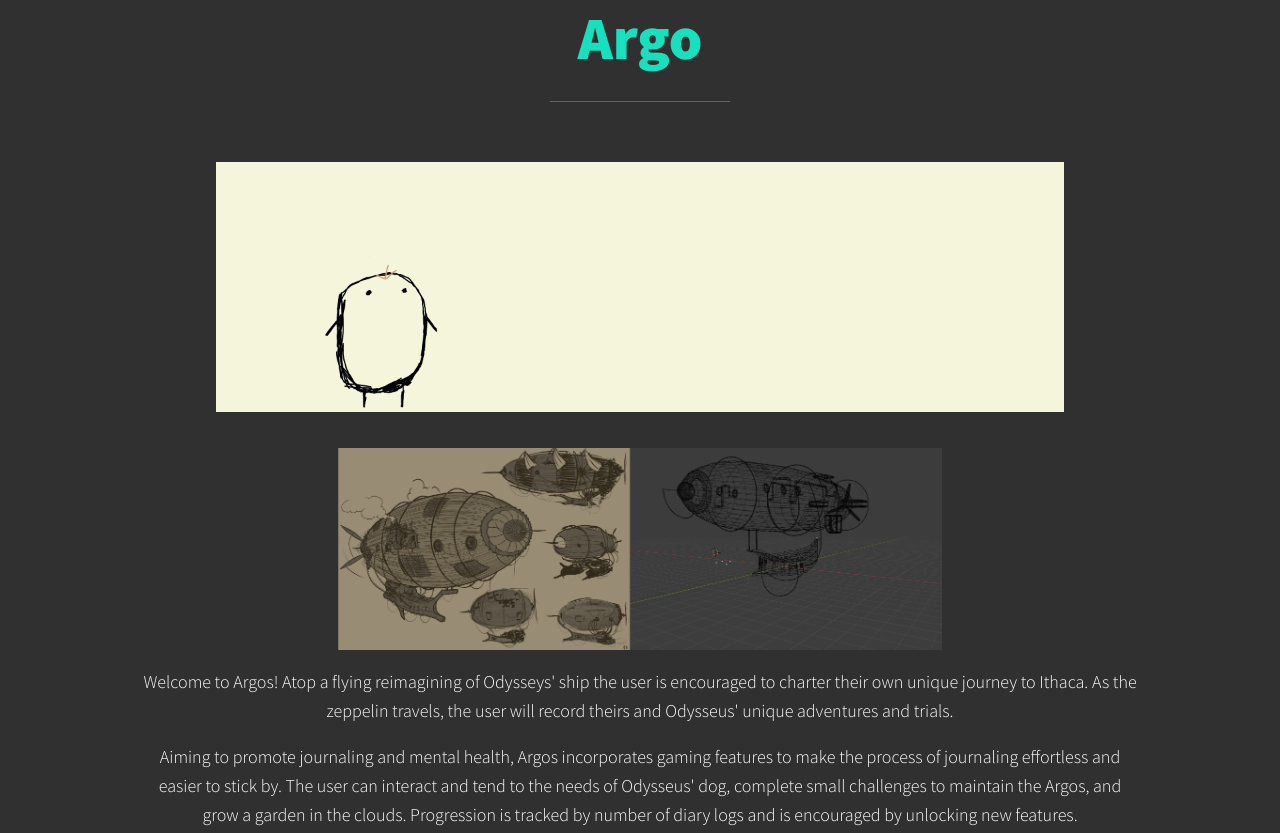
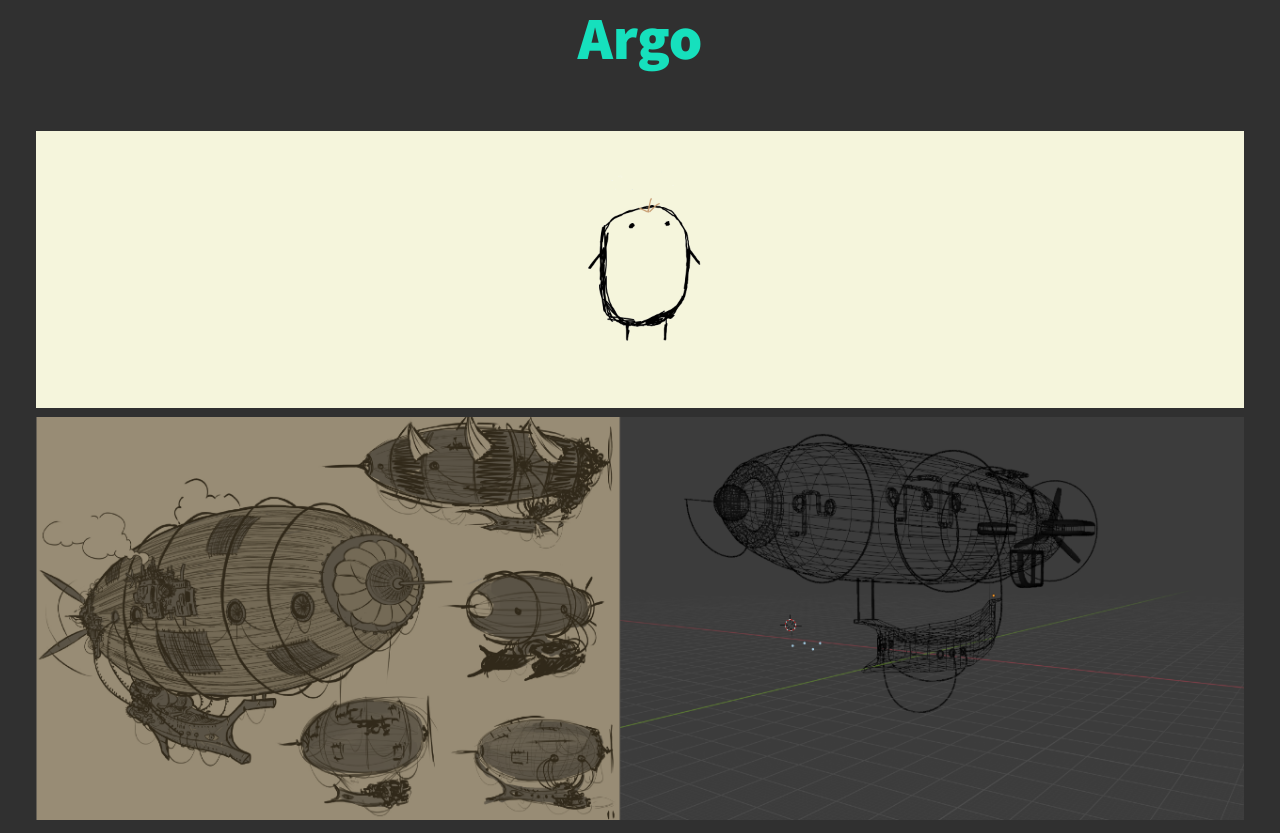
Before and after one commit to curiousgiorgos/website, a plain HTML site: page index.html in a window 1280 px wide. Shown: the part 6960-7793 px from the top of the page. Drawn offline with nearby package versions, Linux system fonts and the light colour scheme; a script that the page names is missing; a web font is replaced by a local one.

Commit message:
Argo resizing update

```diff
--- a/css/style.css
+++ b/css/style.css
@@ -581,70 +581,43 @@ button {
 
 .argo__section{
     background-color: var(--clr-dark);
-    /* Add image */
-    /*background-image */
     color: var(--clr-light);
     text-align: center;
+    height:auto;
+    margin:auto;
 }
 
 .argo__title {
     color: var(--clr-accent);
     position: relative;
     text-align: center;
-    margin-bottom: 0.5em;
-}
-
-.argo__title::after{
-    content: '';
-    display: block;
-    width: 3em;
-    height: 1px;
-    margin: 0.5em auto 1em;
-    background: var(--clr-light);
-    opacity: 0.25;
-}
-.argo {
-    margin-bottom: 4em;
+    margin-bottom: 1em;
 }
 
 .argo_background {
     background-color:beige;
-    height: 250px;
-    padding: 2em;
-    margin-left:10em;
-    margin-right:10em;
-    margin-bottom: 2em;
-
+    width: auto;
+    height: auto;
 }
 
-.argo_college,
-.argo_env {
-    display: block;
-    margin-left: auto;
-    margin-right: auto;
-    width: 50%;
+.argo_character {
+    display:inline-block;
+    max-width: 250px;
+    max-height: 250px;
     margin-bottom: 1em;
 }
 
+.argo_collage,
+.argo_env {
+    margin: 0.5em auto;;
+    width: auto;
+    height: auto;
+}
 
-.argo__item {
-    /*max-width:700px;*/
-    text-align: left;
-    margin-bottom:1em;
-}
 .argo_text{
     max-width:1000px;
-    margin: 0 auto;
+    margin: 1em auto;
     text-align: center;
-
-}
-.argo_text.middle{
-    margin-top:1em;
-}
-.argo_character {
-    display:inline-block;
-    width: 250px;
-    height: 250px;
 }
 
 /* Internships */
--- a/index.html
+++ b/index.html
@@ -210,9 +210,7 @@
                         <img src="img/argo/argo.gif" class="argo_character">
                     </div>
                 </div>
-
-                <div class="argo__item">
-                    <img src="img/argo/argo-collage.png" class="argo_college">
+                 <img src="img/argo/argo-collage.png" class="argo_collage">
                     <p class="argo_text">
                         Welcome to Argos! Atop a flying reimagining of Odysseys' ship the user is encouraged to
                         charter their own unique journey to Ithaca. As the zeppelin travels, the user will record theirs
@@ -225,9 +223,6 @@
                         and grow a garden in the clouds.
                         Progression is tracked by number of diary logs and is encouraged by unlocking new features.
                     </p>
-                </div>
-
-                <div class="argo__item">
                     <img src="img/argo/argo-env.png" class="argo_env">
 
                     <p class="argo_text">
@@ -236,7 +231,6 @@
                         their own "Ithaca."
 
                     </p>
-                </div>
 
 
             </div>
```
